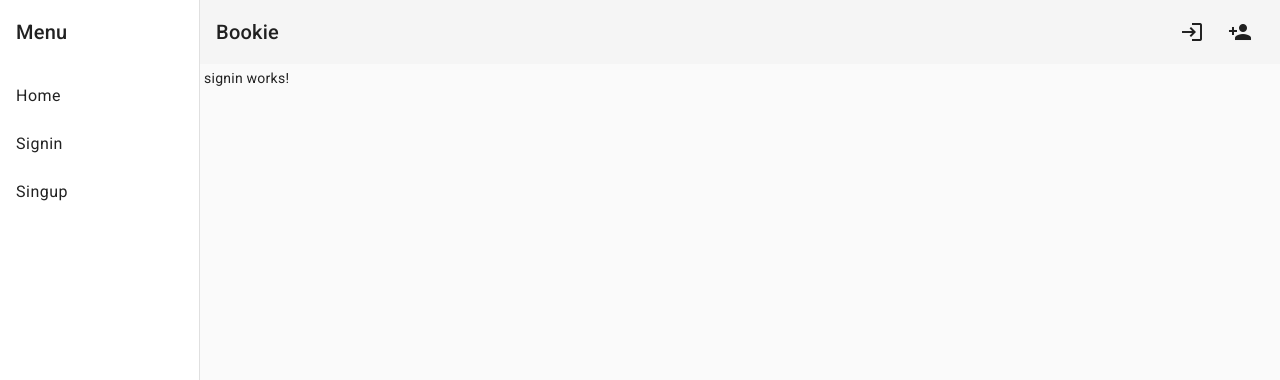
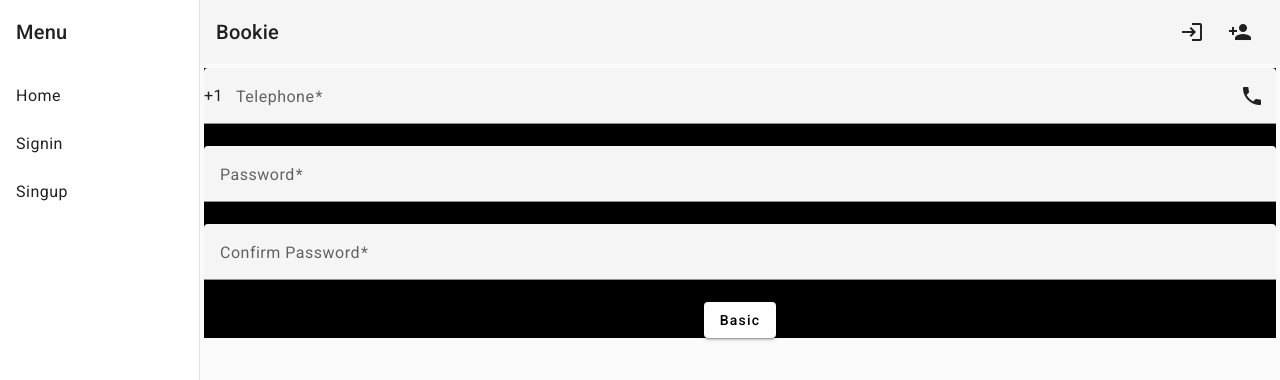
Before and after one commit to Sana0203/bookie, an Angular app: page /signin in a window 1280 px wide. Shown: the top 380 px of the page. Built offline with nearby package versions, Linux system fonts and the light colour scheme.

Commit message:
form was added to signin component

```diff
--- a/src/app/+components/main-nav/main-nav.component.ts
+++ b/src/app/+components/main-nav/main-nav.component.ts
@@ -9,7 +9,6 @@ import { MatIconModule } from '@angular/material/icon';
 import { Observable } from 'rxjs';
 import { map, shareReplay } from 'rxjs/operators';
 import { RouterLink, RouterOutlet } from '@angular/router';
-import { Router } from 'express';
 
 @Component({
   selector: 'bookie-main-nav',
--- a/src/app/+pages/public/signin/signin.component.css
+++ b/src/app/+pages/public/signin/signin.component.css
@@ -0,0 +1,15 @@
+.form {
+    min-width: 150px;
+    max-width: 500px;
+    width: 100%;
+    background-color: aqua;
+  }
+
+  .form_handset{
+    text-align: center;
+    background-color: black;
+  }
+
+  .example-full-width {
+    width: 100%;
+  }
--- a/src/app/+pages/public/signin/signin.component.html
+++ b/src/app/+pages/public/signin/signin.component.html
@@ -1 +1,36 @@
-<p>signin works!</p>
+
+<form [ngClass]="[ !isHandset$ ? 'form' : 'form_handset' ]">
+    <mat-form-field class="example-full-width">
+        <mat-label>Telephone</mat-label>
+        <span matPrefix>+1 &nbsp;</span>
+        <input type="tel" [formControl]="telFormControl" matInput placeholder="555-555-1234">
+        <mat-icon matSuffix>phone</mat-icon>
+      <!--
+      @if (emailFormControl.hasError('email') && !emailFormControl.hasError('required')) {
+        <mat-error>Please enter a valid email address</mat-error>
+      }
+      -->
+      @if (telFormControl.hasError('required')) {
+        <mat-error>Telphone is <strong>required</strong></mat-error>
+      }
+    </mat-form-field>
+
+    <mat-form-field class="example-full-width">
+        <mat-label>Password</mat-label>
+        <input type="password" matInput [formControl]="passFormControl" placeholder="Ex. pat@example.com">
+        @if (passFormControl.hasError('required')) {
+          <mat-error>Passowrd is <strong>required</strong></mat-error>
+        }
+      </mat-form-field>
+
+      <mat-form-field class="example-full-width">
+        <mat-label>Confirm Password</mat-label>
+        <input type="password" matInput [formControl]="passFormControl" placeholder="Ex. pat@example.com">
+        @if (passFormControl.hasError('required')) {
+          <mat-error>Passowrd is <strong>required</strong></mat-error>
+        }
+      </mat-form-field>
+
+      <button mat-raised-button>Basic</button>
+
+  </form>
--- a/src/app/+pages/public/signin/signin.component.ts
+++ b/src/app/+pages/public/signin/signin.component.ts
@@ -1,12 +1,36 @@
-import { Component } from '@angular/core';
+import { Component, inject } from '@angular/core';
+import {FormControl, Validators, FormsModule, ReactiveFormsModule} from '@angular/forms';
+import {MatInputModule} from '@angular/material/input';
+import {MatFormFieldModule} from '@angular/material/form-field';
+import { MatIconModule } from '@angular/material/icon';
+import { MatButtonModule } from '@angular/material/button';
+import { BreakpointObserver, Breakpoints } from '@angular/cdk/layout';
+import { Observable, map, shareReplay } from 'rxjs';
+import { NgClass } from '@angular/common';
 
 @Component({
   selector: 'bookie-signin',
   standalone: true,
-  imports: [],
+  imports: [ FormsModule,
+    MatFormFieldModule,
+    MatInputModule,
+    ReactiveFormsModule,
+    MatIconModule,
+    MatButtonModule,
+    NgClass ],
   templateUrl: './signin.component.html',
   styleUrl: './signin.component.css'
 })
 export class SigninComponent {
 
+  telFormControl = new FormControl('', [Validators.required]); //Validators.pattern()
+  passFormControl = new FormControl('', [Validators.required, Validators.minLength(8)]);
+
+  private breakpointObserver = inject(BreakpointObserver);
+
+  isHandset$: Observable<boolean> = this.breakpointObserver.observe(Breakpoints.Handset)
+    .pipe(
+      map(result => result.matches),
+      shareReplay()
+    );
 }
```
